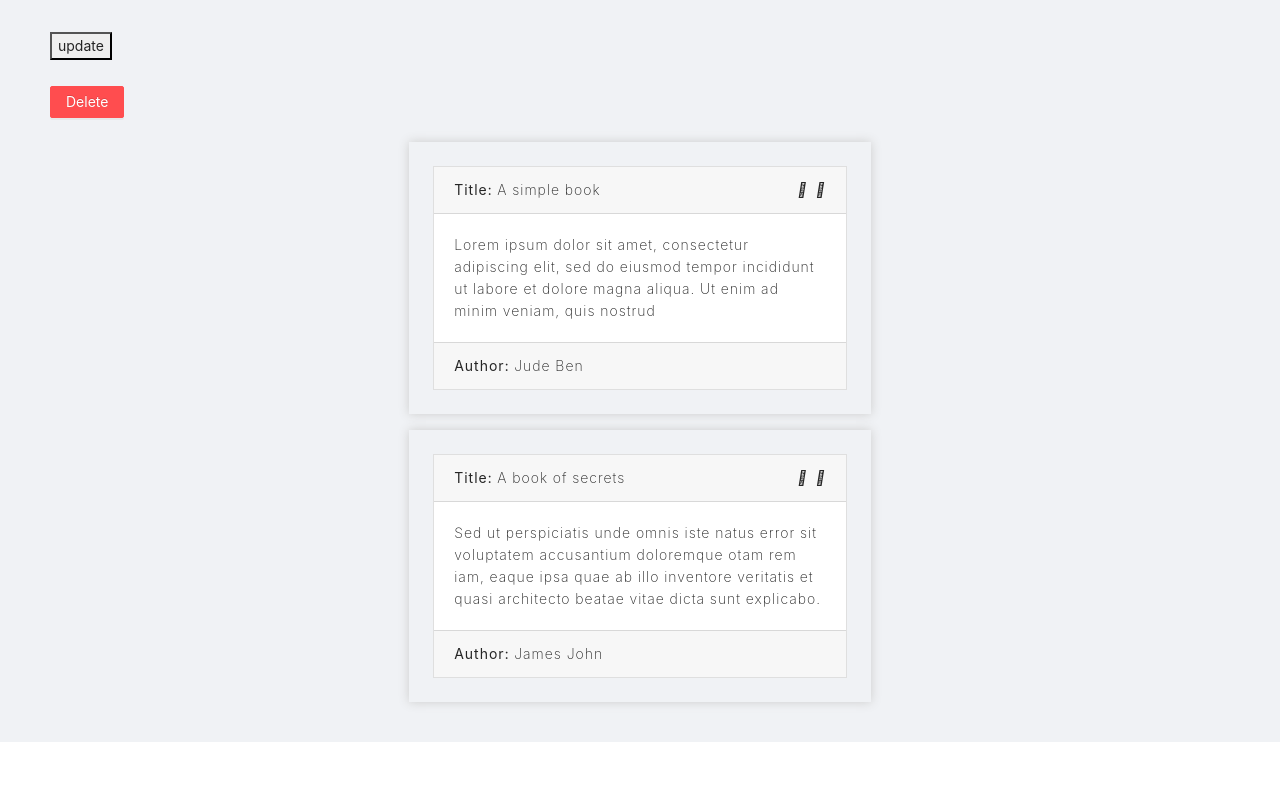
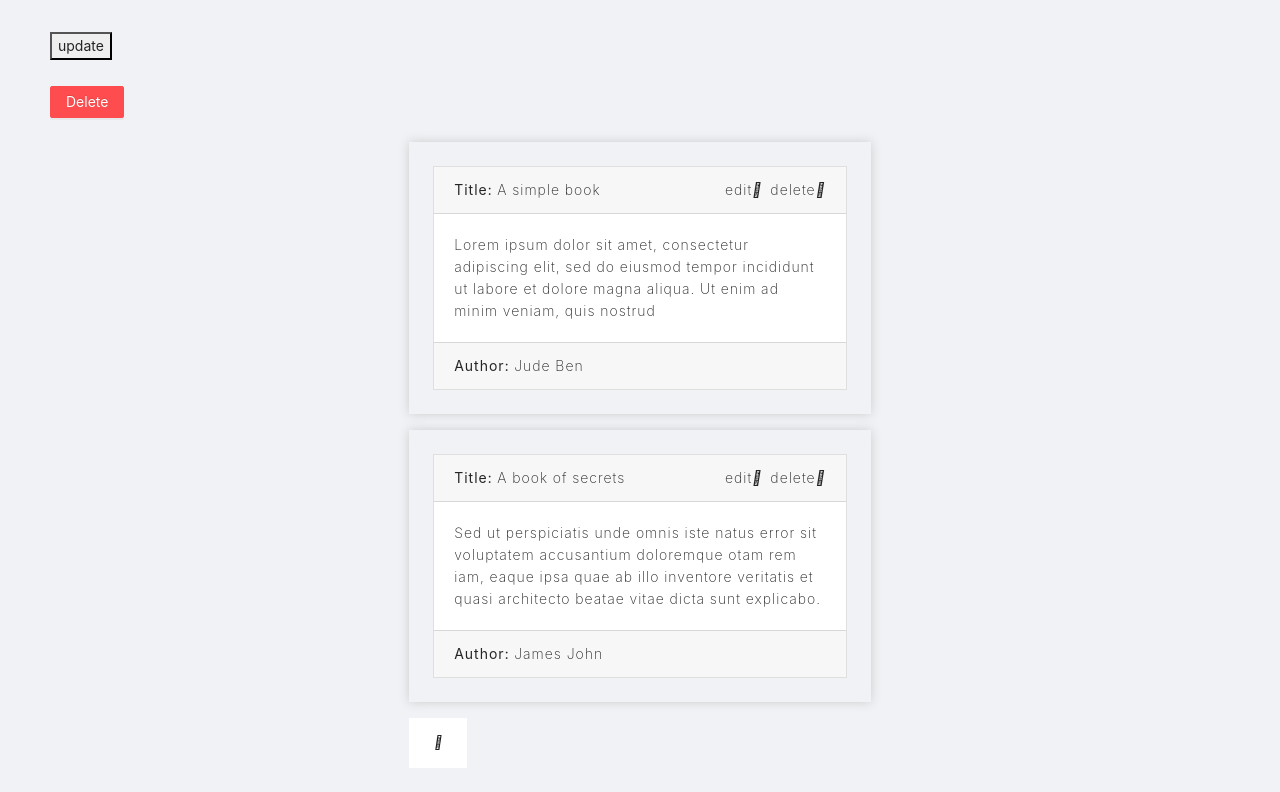
Before and after one commit to 21toffy/react-django-note-app, a React (Create React App) app in the folder frontend/frontend/: page /books in a window 1280 px wide. Shown: the part 324-1116 px from the top of the page. Before the commit the page ends 1066 px from the top, so only its background shows below. Built offline with nearby package versions, Linux system fonts and the light colour scheme; no server answers.

Commit message:
togle component and article form bug still disturbing code

```diff
--- a/frontend/frontend/src/components/Book.js
+++ b/frontend/frontend/src/components/Book.js
@@ -13,8 +13,8 @@ class Book extends React.Component{
           </span>
 
           <div>
-            <span onClick={this.props.onEditClick} className="mr-2"><i className="far fa-edit"></i></span>
-            <span onClick={this.props.onDeleteClick}><i className="fas fa-trash"></i></span>
+            <span onClick={this.props.onEditClick} className="mr-2">edit<i className="far fa-edit"></i></span>
+            <span onClick={this.props.onDeleteClick}>delete<i className="fas fa-trash"></i></span>
           </div>
 
         </div>
--- a/frontend/frontend/src/components/BookForm.js
+++ b/frontend/frontend/src/components/BookForm.js
@@ -30,13 +30,13 @@ class BookForm extends React.Component{
           </label>
           <input type="text" placeholder="Enter a title"
             value={this.state.title} onChange={this.handleTitleUpdate}
-            className="form-control"
-          />
+            className="form-control"/>
         </div>
         <div className="form-group">
           <label>
             Author
           </label>
+
           <input type="text" placeholder="Author's name"
             value={this.state.author} onChange={this.handleAuthorUpdate}
             className="form-control"
--- a/frontend/frontend/src/components/BookList.js
+++ b/frontend/frontend/src/components/BookList.js
@@ -29,11 +29,11 @@ class EditableBook extends React.Component{
     };
 
     enterEditMode = () =>{
-        this.state( {inEditMode:true});
+        this.setState( {inEditMode:true});
     }
 
     leaveEditMode = () =>{
-        this.state({inEditMode:false});
+        this.setState({inEditMode:false});
     }
     handleUpdate = (book) => {
         this.leaveEditMode()
--- a/frontend/frontend/src/components/Form.js
+++ b/frontend/frontend/src/components/Form.js
@@ -70,7 +70,7 @@ class CustomForm extends React.Component {
             <button  htmlType="submit" type="submit">{this.props.btnText}</button>
           </FormItem>
         </Form>
-      </div>
+       </div>
     );
   }
 }
--- /dev/null
+++ b/frontend/frontend/src/components/TogleBook.js
@@ -0,0 +1,45 @@
+import React from 'react';
+
+import BookForm from './BookForm';
+
+
+
+
+
+class ToggleableBookForm extends React.Component{
+    state = {
+        inCreateMode:false
+    }
+
+    handleCreateClick = () =>{
+        this.setState({inCreateMode:true});
+    }
+    leaveCreateMode = () =>{
+        this.setState({inCreateMode:false});
+    }
+    handleCancelClick = (event) =>{
+        this.leaveCreateMode();
+    }
+    handleFormSubit = (book) =>{
+        this.leaveCreateMode();
+        this.props.onBookCreate(book);
+    }
+    render() {
+    if (this.state.inCreateMode) {
+      return (
+        <div className="mb-3 p-4" style={{boxShadow: '0 0 10px #ccc'}} >
+          <BookForm
+            onFormSubmit={this.handleFormSubmit}
+            onCancelClick={this.handleCancleClick}></BookForm>
+        </div>
+      )
+    }
+    return (
+      <button onClick={this.handleCreateClick} className="btn btn-secondary">
+        <i className="fas fa-plus"></i>
+      </button>
+    );
+  }
+}
+
+export default ToggleableBookForm;
--- a/frontend/frontend/src/containers/BookDashboard.js
+++ b/frontend/frontend/src/containers/BookDashboard.js
@@ -1,5 +1,6 @@
 import React from 'react';
 import BookList from '../components/BookList';
+import ToggleableBookForm from '../components/TogleBook';
 
 
 class BookDashboard extends React.Component{
@@ -52,9 +53,9 @@ class BookDashboard extends React.Component{
                       onDeleteClick={this.deleteBook}
                       onUpdateClick={this.updateBook}
                   ></BookList>
-                  {/* <ToggleableBookForm
+                  <ToggleableBookForm
                       onBookCreate={this.createNewBook}
-                  ></ToggleableBookForm> */}
+                  ></ToggleableBookForm>
               </div>
           </main>
         )
```
